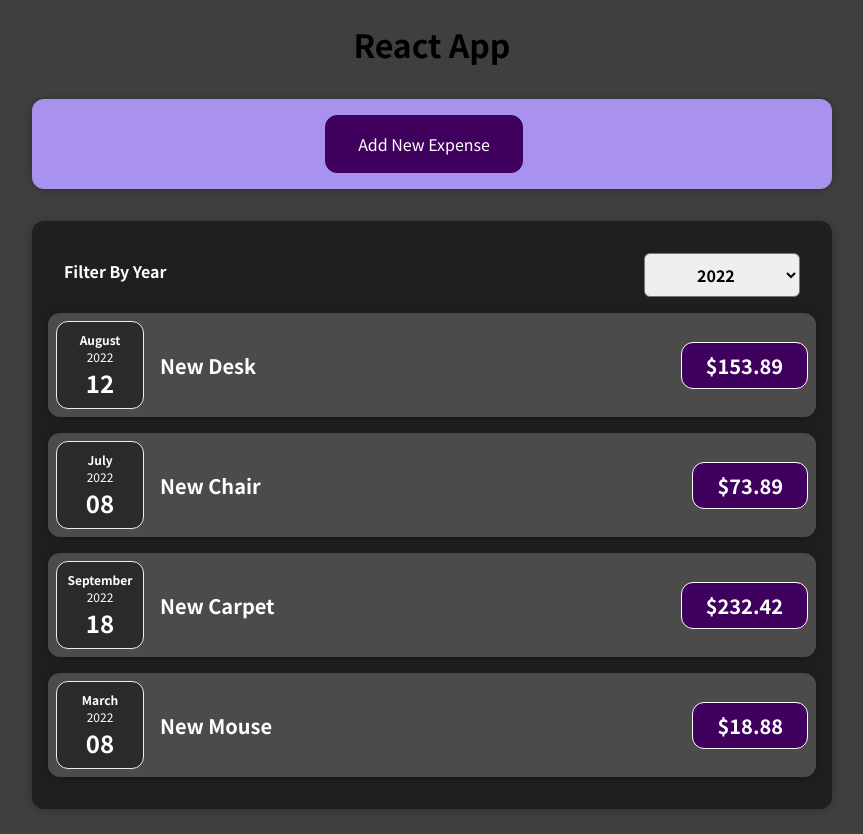
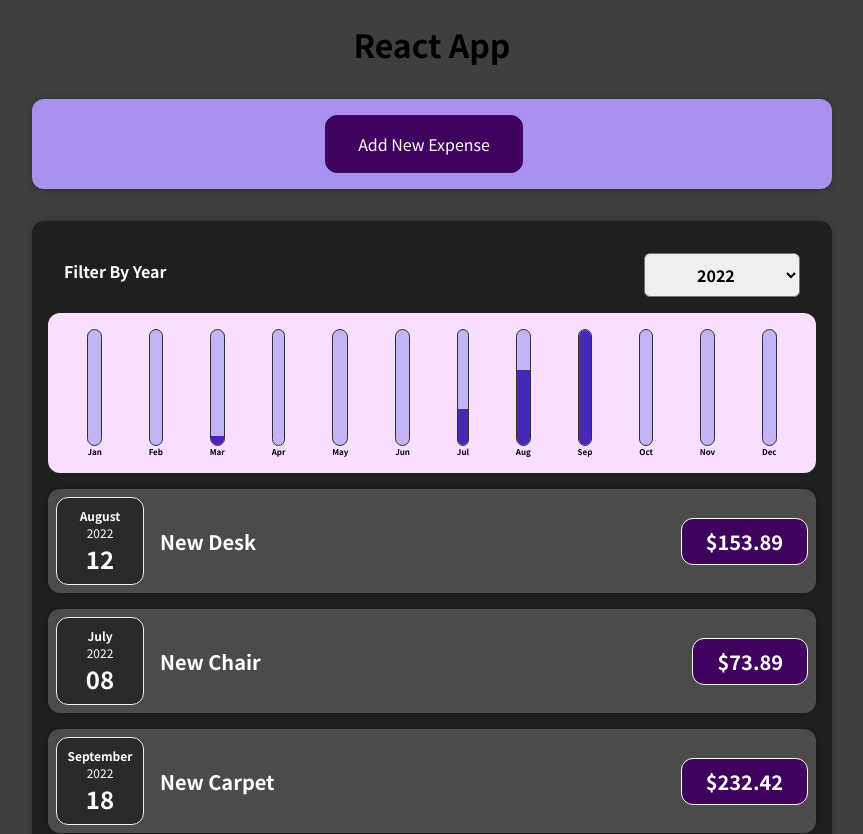
Before and after one commit to PajkoStefan/react-complete-guide, a React (Create React App) app: page / in a window 1280 px wide. Shown: the top 834 px of the page, without its empty margins (208-1071 px from the left). Built offline with nearby package versions, Linux system fonts and the light colour scheme.

Commit message:
Chart Comp Added + Dynamic Style

```diff
--- /dev/null
+++ b/src/components/Chart/Chart.css
@@ -0,0 +1,9 @@
+.chart {
+  padding: 1rem;
+  border-radius: 12px;
+  background-color: #f8dfff;
+  text-align: center;
+  display: flex;
+  justify-content: space-around;
+  height: 10rem;
+}
--- /dev/null
+++ b/src/components/Chart/Chart.js
@@ -0,0 +1,25 @@
+import ChartBar from "./ChartBar/ChartBar";
+
+import "./Chart.css";
+
+const Chart = ({ dataPoints }) => {
+  const dataPointValues = dataPoints.map((dataPoint) => dataPoint.value);
+  const totalMax = Math.max(...dataPointValues);
+
+  return (
+    <div className="chart">
+      {dataPoints.map((dataPoint) => (
+        <>
+          <ChartBar
+            key={dataPoint.label}
+            value={dataPoint.value}
+            maxValue={totalMax}
+            label={dataPoint.label}
+          />
+        </>
+      ))}
+    </div>
+  );
+};
+
+export default Chart;
--- /dev/null
+++ b/src/components/Chart/ChartBar/ChartBar.css
@@ -0,0 +1,30 @@
+.chart-bar {
+  height: 100%;
+  display: flex;
+  flex-direction: column;
+  align-items: center;
+}
+
+.chart-bar__inner {
+  height: 100%;
+  width: 100%;
+  border: 1px solid #313131;
+  border-radius: 12px;
+  background-color: #c3b4f3;
+  overflow: hidden;
+  display: flex;
+  flex-direction: column;
+  justify-content: flex-end;
+}
+
+.chart-bar__fill {
+  background-color: #4826b9;
+  width: 100%;
+  transition: all 0.3s ease-out;
+}
+
+.chart-bar__label {
+  font-weight: bold;
+  font-size: 0.5rem;
+  text-align: center;
+}
--- /dev/null
+++ b/src/components/Chart/ChartBar/ChartBar.js
@@ -0,0 +1,21 @@
+import "./ChartBar.css";
+
+const ChartBar = (props) => {
+  let barFillHeight = "0%";
+  if (props.maxValue > 0) {
+    barFillHeight = Math.round((props.value / props.maxValue) * 100) + "%";
+  }
+  return (
+    <div className="chart-bar">
+      <div className="chart-bar__inner">
+        <div
+          className="chart-bar__fill"
+          style={{ height: barFillHeight }}
+        ></div>
+      </div>
+      <div className="chart-bar__label">{props.label}</div>
+    </div>
+  );
+};
+
+export default ChartBar;
--- a/src/components/Expenses/ExpenseItem/ExpenseItem.js
+++ b/src/components/Expenses/ExpenseItem/ExpenseItem.js
@@ -10,7 +10,7 @@
         <ExpenseDate date={item.date} />
         <div className="expense-item__description">
           <h2>{item.title}</h2>
-          <div className="expense-item__price">${item.price}</div>
+          <div className="expense-item__price">${item.amount}</div>
         </div>
       </Card>
     </li>
--- a/src/components/Expenses/Expenses.js
+++ b/src/components/Expenses/Expenses.js
@@ -1,9 +1,9 @@
 import { useState } from "react";
-import ExpenseItem from "./ExpenseItem/ExpenseItem";
 import ExpensesFilter from "./ExpenseFilter/ExpensesFilter";
 import Card from "../UI/Card/Card";
 import "./Expenses.css";
 import ExpensesList from "./ExpensesList/ExpensesList";
+import ExpensesChart from "./ExpensesChart/ExpensesChart";
 
 const Expenses = ({ expenseItems }) => {
   const [filteredYear, setFilteredYear] = useState(() =>
@@ -23,7 +23,8 @@
           onFilterChange={filterChangeHandler}
           selectedYear={filteredYear}
         />
-        <ExpensesList items={filteredExpenseItemsByYear}/>
+        <ExpensesChart expenses={filteredExpenseItemsByYear} />
+        <ExpensesList items={filteredExpenseItemsByYear} />
       </Card>
     </div>
   );
--- /dev/null
+++ b/src/components/Expenses/ExpensesChart/ExpensesChart.js
@@ -0,0 +1,27 @@
+import Chart from "../../Chart/Chart";
+
+const ExpensesChart = (props) => {
+  const chartDataPoints = [
+    { label: "Jan", value: 0 },
+    { label: "Feb", value: 0 },
+    { label: "Mar", value: 0 },
+    { label: "Apr", value: 0 },
+    { label: "May", value: 0 },
+    { label: "Jun", value: 0 },
+    { label: "Jul", value: 0 },
+    { label: "Aug", value: 0 },
+    { label: "Sep", value: 0 },
+    { label: "Oct", value: 0 },
+    { label: "Nov", value: 0 },
+    { label: "Dec", value: 0 },
+  ];
+
+  for (const expense of props.expenses) {
+    const expenseMonth = expense.date.getMonth(); // 0 - Jan
+    chartDataPoints[expenseMonth].value += expense.amount;
+  }
+
+  return <Chart dataPoints={chartDataPoints} />;
+};
+
+export default ExpensesChart;
--- a/src/components/NewExpense/ExpenseForm/ExpenseFrom.js
+++ b/src/components/NewExpense/ExpenseForm/ExpenseFrom.js
@@ -4,15 +4,15 @@
 
 const ExpenseForm = ({ onSaveExpenseData, onClickCancelForm }) => {
   const [enteredTitle, setEnteredTitle] = useState("");
-  const [enteredPrice, setEnteredPrice] = useState("");
+  const [enteredAmount, setEnteredAmount] = useState("");
   const [enteredDate, setEnteredDate] = useState("");
 
   const titleChangeHandler = (event) => {
     setEnteredTitle(event.target.value);
   };
 
-  const priceChangeHandler = (event) => {
-    setEnteredPrice(event.target.value);
+  const amountChangeHandler = (event) => {
+    setEnteredAmount(event.target.value);
   };
 
   const dateChangeHandler = (event) => {
@@ -24,14 +24,14 @@
 
     const expenseData = {
       title: enteredTitle,
-      price: enteredPrice,
+      amount: +enteredAmount,
       date: new Date(enteredDate),
     };
 
     onSaveExpenseData(expenseData);
 
     setEnteredTitle("");
-    setEnteredPrice("");
+    setEnteredAmount("");
     setEnteredDate("");
   };
 
@@ -48,13 +48,13 @@
         </div>
 
         <div className="new-expense__control">
-          <label>Price</label>
+          <label>Amount</label>
           <input
             type="number"
-            value={enteredPrice}
+            value={enteredAmount}
             min="0.01"
             step="0.01"
-            onChange={priceChangeHandler}
+            onChange={amountChangeHandler}
           />
         </div>
 
--- a/src/data.js
+++ b/src/data.js
@@ -3,42 +3,42 @@
   //   id: 1,
   //   date: new Date(2020, 6, 25),
   //   title: "Toilet Paper",
-  //   price: 12,
+  //   amount: 12,
   // },
   {
     id: 2,
     date: new Date(2021, 3, 12),
     title: "New TV",
-    price: 432.49,
+    amount: 432.49,
   },
   {
     id: 3,
     date: new Date(2019, 4, 7),
     title: "Car Insurance",
-    price: 234.89,
+    amount: 234.89,
   },
   {
     id: 4,
     date: new Date(2022, 7, 12),
     title: "New Desk",
-    price: 153.89,
+    amount: 153.89,
   },
   {
     id: 5,
     date: new Date(2022, 6, 8),
     title: "New Chair",
-    price: 73.89,
+    amount: 73.89,
   },
   {
     id: 6,
     date: new Date(2022, 8, 18),
     title: "New Carpet",
-    price: 232.42,
+    amount: 232.42,
   },
   {
     id: 7,
     date: new Date(2022, 2, 8),
     title: "New Mouse",
-    price: 18.88,
+    amount: 18.88,
   },
 ];
```
